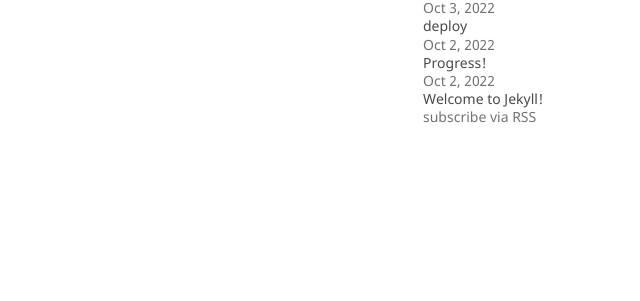
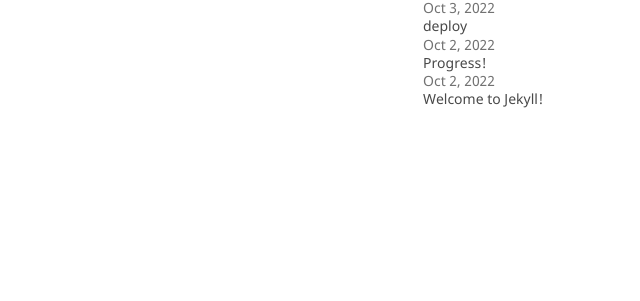
Before and after one commit to thatONEjustin/thatONEjustin.github.io, a Jekyll site: the page built from index.markdown, in a window 1280 px wide. Shown: the part 141-442 px from the top of the page, without its empty margins (147-787 px from the left). Built offline with Jekyll 4.4.1, drawn with Linux system fonts in a browser that asks for light colours; nearby versions of some CDN libraries.

Commit message:
Update index.markdown

```diff
--- a/index.markdown
+++ b/index.markdown
@@ -1,7 +1,6 @@
 ---
 layout: default
 ---
-
 
 {%- if site.posts.size > 0 -%}
 
@@ -23,6 +22,4 @@ layout: default
     </li>
     {%- endfor -%}
   </ul>
-
-  <p class="rss-subscribe">subscribe <a href="{{ "/feed.xml" | relative_url }}">via RSS</a></p>
 {%- endif -%}
```
